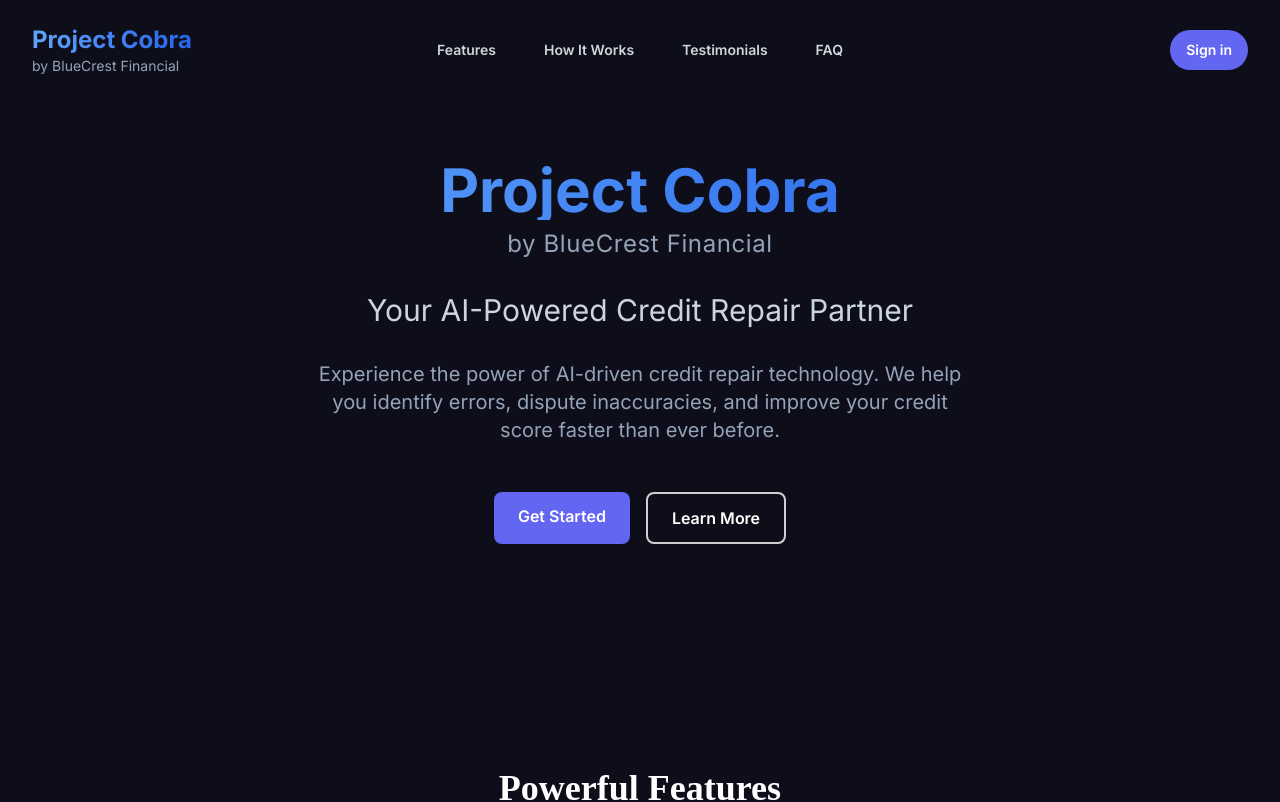
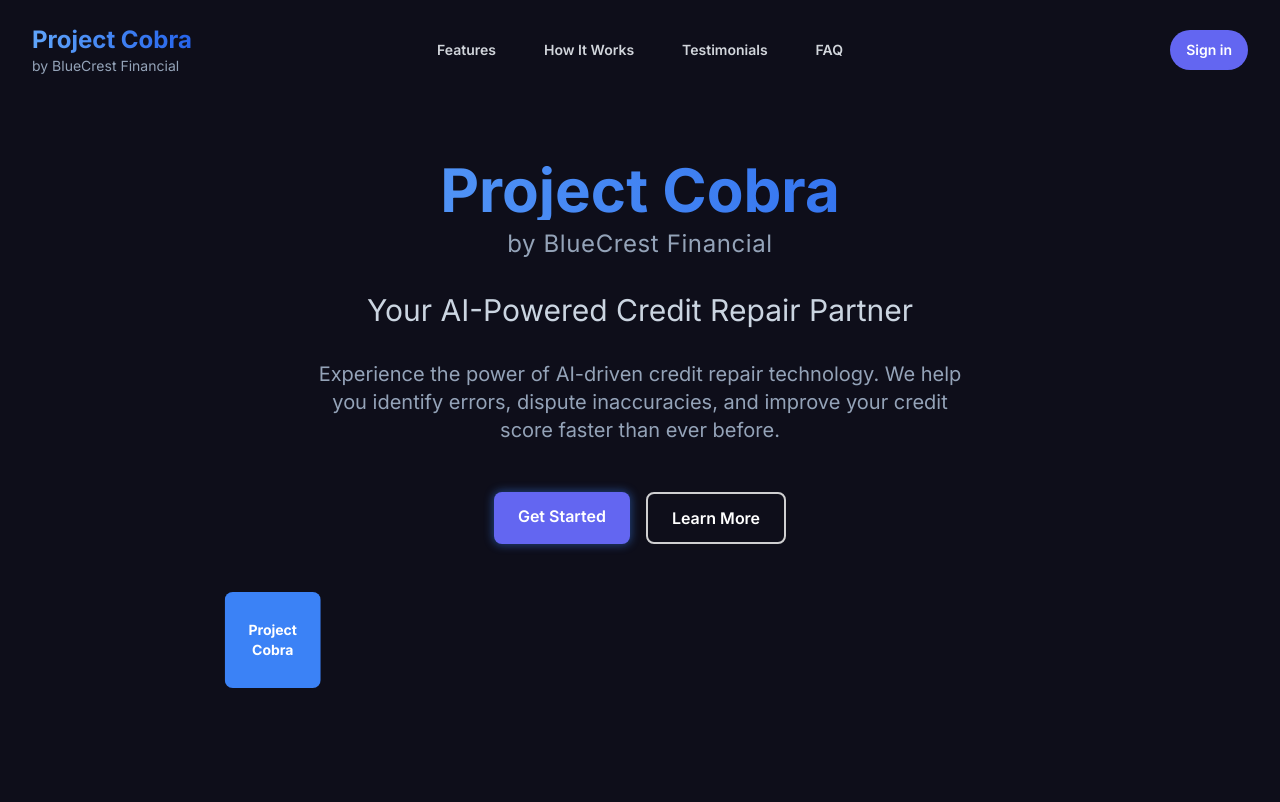
Before and after one commit to BluenSaint/Cobra-LaunchPad, a Next.js app: page / in a window 1280 px wide. Shown: the top 802 px of the page. Built offline with nearby package versions, Linux system fonts and the light colour scheme.

Commit message:
feat: add glowing buttons and drone animation

```diff
--- a/src/app/globals.css
+++ b/src/app/globals.css
@@ -20,17 +20,49 @@
 
 @layer components {
   .btn-primary {
-    @apply bg-primary px-6 py-3 text-white rounded-lg font-semibold
-           hover:bg-primary-hover transition-colors duration-200
+    @apply relative bg-primary px-6 py-3 text-white rounded-lg font-semibold
+           hover:bg-primary-hover transition-all duration-300
            focus:outline-none focus:ring-2 focus:ring-primary focus:ring-offset-2
+           transform hover:scale-105 active:scale-95
+           overflow-hidden;
+    animation: pulse 2s cubic-bezier(0.4, 0, 0.6, 1) infinite;
+  }
+
+  .btn-primary::before {
+    content: '';
+    position: absolute;
+    inset: -2px;
+    background: linear-gradient(45deg, #60a5fa, #3b82f6, #2563eb, #1d4ed8);
+    filter: blur(12px);
+    opacity: 0;
+    transition: opacity 0.3s ease;
+    z-index: -1;
+  }
+
+  .btn-primary:hover::before {
+    opacity: 1;
+  }
+
+  .btn-ghost {
+    @apply relative border-2 border-white/80 px-6 py-3 text-white rounded-lg font-semibold
+           hover:bg-white/10 transition-all duration-300
+           focus:outline-none focus:ring-2 focus:ring-white focus:ring-offset-2
            transform hover:scale-105 active:scale-95;
   }
 
-  .btn-ghost {
-    @apply border-2 border-white/80 px-6 py-3 text-white rounded-lg font-semibold
-           hover:bg-white/10 transition-colors duration-200
-           focus:outline-none focus:ring-2 focus:ring-white focus:ring-offset-2
-           transform hover:scale-105 active:scale-95;
+  .btn-ghost::before {
+    content: '';
+    position: absolute;
+    inset: -2px;
+    background: linear-gradient(45deg, #ffffff, #94a3b8, #cbd5e1);
+    filter: blur(8px);
+    opacity: 0;
+    transition: opacity 0.3s ease;
+    z-index: -1;
+  }
+
+  .btn-ghost:hover::before {
+    opacity: 0.3;
   }
 
   .glassmorphism {
@@ -47,6 +79,15 @@
   .testimonial-card {
     @apply bg-slate-700 p-8 rounded-lg shadow-xl
            transition-all duration-300 hover:transform hover:-translate-y-2;
+  }
+}
+
+@keyframes pulse {
+  0%, 100% {
+    box-shadow: 0 0 0 0 rgba(59, 130, 246, 0.5);
+  }
+  50% {
+    box-shadow: 0 0 20px 4px rgba(59, 130, 246, 0.3);
   }
 }
 
@@ -82,3 +123,51 @@
   opacity: 1;
   transform: translateY(0);
 }
+
+/* Drone Animation */
+@keyframes flyAndShoot {
+  0% {
+    transform: translateX(-100%) translateY(0);
+  }
+  25% {
+    transform: translateX(0) translateY(0);
+  }
+  50% {
+    transform: translateX(0) translateY(-20px);
+  }
+  75% {
+    transform: translateX(0) translateY(0);
+  }
+  100% {
+    transform: translateX(100%) translateY(0);
+  }
+}
+
+@keyframes explode {
+  0% {
+    transform: scale(1);
+    opacity: 1;
+  }
+  50% {
+    transform: scale(1.5);
+    opacity: 0.5;
+  }
+  100% {
+    transform: scale(0);
+    opacity: 0;
+  }
+}
+
+.drone-container {
+  @apply relative w-full h-48 overflow-hidden;
+}
+
+.drone {
+  @apply absolute w-24 h-24;
+  animation: flyAndShoot 8s infinite;
+}
+
+.bad-credit-item {
+  @apply absolute text-red-500 font-bold;
+  animation: explode 2s forwards;
+}
--- /dev/null
+++ b/src/components/DroneAnimation.tsx
@@ -0,0 +1,78 @@
+'use client'
+
+import { motion } from 'framer-motion'
+import { useEffect, useState } from 'react'
+
+const badCreditItems = [
+  'Late Payments',
+  'Collections',
+  'High Utilization',
+  'Defaults',
+  'Bankruptcies',
+  'Charge-offs',
+  'Negative Items'
+]
+
+export default function DroneAnimation() {
+  const [activeItems, setActiveItems] = useState<string[]>([])
+
+  useEffect(() => {
+    const spawnItems = () => {
+      const items = [...badCreditItems]
+      let currentIndex = 0
+
+      const interval = setInterval(() => {
+        if (currentIndex < items.length) {
+          setActiveItems(prev => [...prev, items[currentIndex]])
+          currentIndex++
+        } else {
+          clearInterval(interval)
+          setTimeout(() => {
+            setActiveItems([])
+            spawnItems()
+          }, 2000)
+        }
+      }, 500)
+
+      return () => clearInterval(interval)
+    }
+
+    spawnItems()
+  }, [])
+
+  return (
+    <div className="drone-container mt-12">
+      <motion.div
+        className="drone flex items-center justify-center bg-blue-500 rounded-lg p-4"
+        initial={{ x: '-100%' }}
+        animate={{
+          x: ['-100%', '0%', '0%', '0%', '100%'],
+          y: [0, 0, -20, 0, 0]
+        }}
+        transition={{
+          duration: 8,
+          repeat: Infinity,
+          times: [0, 0.25, 0.5, 0.75, 1]
+        }}
+      >
+        <span className="text-white font-bold text-sm">Project Cobra</span>
+      </motion.div>
+
+      {activeItems.map((item, index) => (
+        <motion.div
+          key={`${item}-${index}`}
+          className="bad-credit-item"
+          initial={{ opacity: 1, scale: 1 }}
+          animate={{ opacity: 0, scale: 0 }}
+          transition={{ duration: 1, delay: index * 0.5 }}
+          style={{
+            top: `${Math.random() * 60 + 20}%`,
+            left: `${Math.random() * 60 + 20}%`,
+          }}
+        >
+          {item}
+        </motion.div>
+      ))}
+    </div>
+  )
+}
--- a/src/components/HeroSection.tsx
+++ b/src/components/HeroSection.tsx
@@ -1,6 +1,7 @@
 'use client'
 
 import { motion } from 'framer-motion'
+import DroneAnimation from './DroneAnimation'
 
 export default function HeroSection() {
   return (
@@ -33,13 +34,25 @@ export default function HeroSection() {
             dispute inaccuracies, and improve your credit score faster than ever before.
           </p>
           <div className="flex flex-col sm:flex-row gap-4 justify-center">
-            <a href="#pricing" className="btn-primary">
+            <motion.a
+              href="#pricing"
+              className="btn-primary"
+              whileHover={{ scale: 1.05 }}
+              whileTap={{ scale: 0.95 }}
+            >
               Get Started
-            </a>
-            <a href="#how-it-works" className="btn-ghost">
+            </motion.a>
+            <motion.a
+              href="#how-it-works"
+              className="btn-ghost"
+              whileHover={{ scale: 1.05 }}
+              whileTap={{ scale: 0.95 }}
+            >
               Learn More
-            </a>
+            </motion.a>
           </div>
+
+          <DroneAnimation />
         </motion.div>
       </div>
     </section>
```
